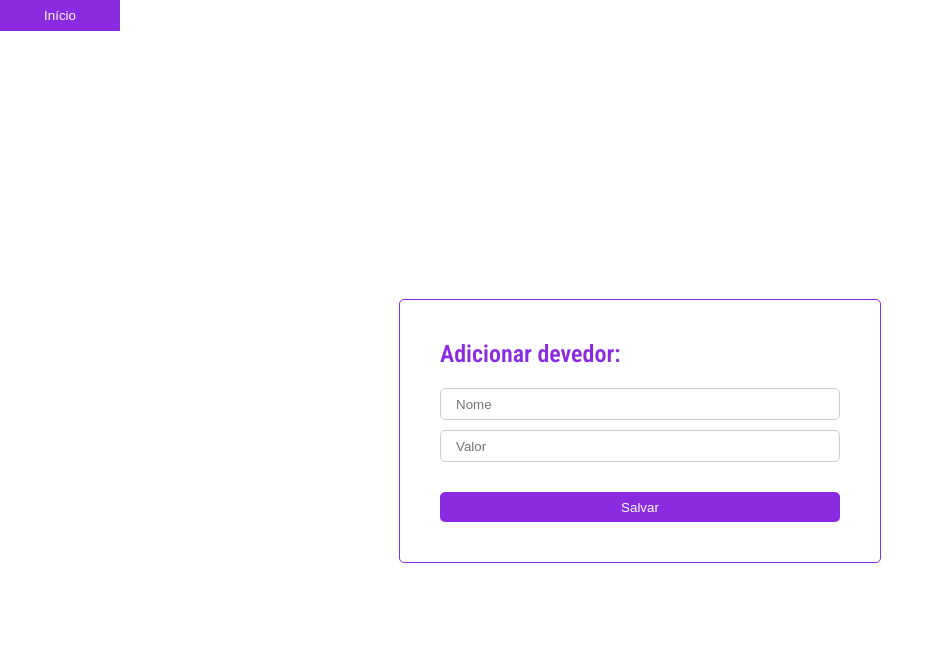
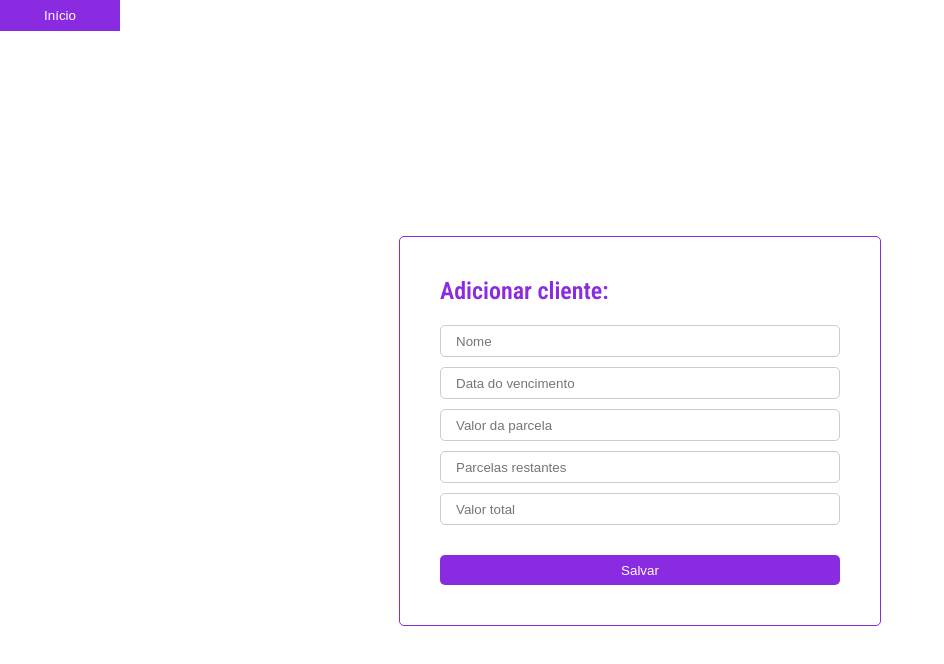
Before and after one commit to paralaxe-dev/front, an Angular app: page /new-debtor in a window 1280 px wide. Shown: the top 664 px of the page, without its empty margins (0-944 px from the left). Built offline with nearby package versions, Linux system fonts and the light colour scheme.

Commit message:
saveData

```diff
--- a/src/app/connection-api.service.ts
+++ b/src/app/connection-api.service.ts
@@ -16,8 +16,16 @@ export class ConnectionApiService {
     return this.http.post(`${this.apiUrl}/add-product`, product)
   }
 
+  newDebtor(debtor: any): Observable<any> {
+    return this.http.post(`${this.apiUrl}/add-debtor`, debtor)
+  }
+
   getProducts(): Observable<any> {
     return this.http.get(`${this.apiUrl}/get-products-list`);
+  }
+
+  getDebtors(): Observable<any> {
+    return this.http.get(`${this.apiUrl}/get-debtors-list`);
   }
 
   getSales(): Observable<any> {
--- a/src/app/pages/debtors/debtors.component.html
+++ b/src/app/pages/debtors/debtors.component.html
@@ -1,19 +1,23 @@
 <div class="header">
-  <h1>Devedores</h1>
-  <button routerLink="/new-debtor">Adicionar devedor</button>
+  <h1>Clientes</h1>
+  <button routerLink="/new-debtor">Adicionar cliente</button>
 </div>
 
 <table id="customers">
   <tr>
     <th>Nome</th>
-    <th>Data</th>
-    <th>Valor</th>
+    <th>Próximo vencimento</th>
+    <th>Valor parcela</th>
+    <th>Parcelas restantes</th>
+    <th>Valor total</th>
     <th style="text-align: center;">Opções</th>
   </tr>
-  <tr>
-    <td>André</td>
-    <td>14/02/2024</td>
-    <td>R$ 149,00</td>
+  <tr *ngFor="let client of clients">
+    <td>{{ client.Name }}</td>
+    <td>{{ client.Date }}</td>
+    <td>R$ {{ client.ValueParc }}</td>
+    <td>{{ client.NumberParc }}x</td>
+    <td>R$ {{ client.Value }}</td>
     <td style="display: flex; gap: 15px; justify-content: center;">
       <button>Editar</button>
       <button>Deletar</button>
--- a/src/app/pages/debtors/debtors.component.ts
+++ b/src/app/pages/debtors/debtors.component.ts
@@ -1,10 +1,22 @@
-import { Component } from '@angular/core';
+import { Component, OnInit } from '@angular/core';
+import { ConnectionApiService } from 'src/app/connection-api.service';
 
 @Component({
   selector: 'app-debtors',
   templateUrl: './debtors.component.html',
   styleUrls: ['./debtors.component.scss']
 })
-export class DebtorsComponent {
-  public products: any = [] //tipar
+export class DebtorsComponent implements OnInit {
+
+  constructor(private apiService: ConnectionApiService){}
+
+  public clients: any = []
+
+  ngOnInit(): void {
+      this.apiService.getDebtors().subscribe({
+        next: data => this.clients = data,
+        error: error => console.log(error),
+        complete: () => {}
+      })
+  }
 }
--- a/src/app/pages/init/init.component.html
+++ b/src/app/pages/init/init.component.html
@@ -1,6 +1,6 @@
 <div class="buttons">
   <button routerLink="/inventory">Estoque</button>
   <button routerLink="/sales">Vendas</button>
-  <button routerLink="/debtors">Devedores</button>
+  <button routerLink="/debtors">Clientes</button>
   <button routerLink="/new-product">Adicionar produto</button>
 </div>
--- a/src/app/pages/new-debtor/new-debtor.component.html
+++ b/src/app/pages/new-debtor/new-debtor.component.html
@@ -1,8 +1,11 @@
 <div>
   <form #form="ngForm" (ngSubmit)="save(form)">
-    <h2>Adicionar devedor:</h2>
+    <h2>Adicionar cliente:</h2>
     <input type="text" placeholder="Nome" name="name" ngModel>
-    <input type="text" placeholder="Valor" name="value" ngModel>
+    <input type="text" placeholder="Data do vencimento" name="dataParc" ngModel>
+    <input type="number" placeholder="Valor da parcela" name="valorParc" ngModel>
+    <input type="number" placeholder="Parcelas restantes" name="numeroParc" ngModel>
+    <input type="number" placeholder="Valor total" name="value" ngModel>
     <button>Salvar</button>
   </form>
 </div>
--- a/src/app/pages/new-debtor/new-debtor.component.ts
+++ b/src/app/pages/new-debtor/new-debtor.component.ts
@@ -1,5 +1,7 @@
 import { DatePipe } from '@angular/common';
 import { Component } from '@angular/core';
+import { Router } from '@angular/router';
+import { ConnectionApiService } from 'src/app/connection-api.service';
 
 @Component({
   selector: 'app-new-debtor',
@@ -8,23 +10,25 @@ import { Component } from '@angular/core';
 })
 export class NewDebtorComponent {
 
-  constructor(private datePipe: DatePipe) {}
+  constructor(private datePipe: DatePipe, private apiService: ConnectionApiService, private router: Router) {}
 
-  dataFormatada: any = ''
+  // dataFormatada: any = ''
 
   save(data: any) {
-    let dataAtual = new Date
-    this.dataFormatada = this.datePipe.transform(dataAtual, 'dd/MM/yyyy');
+    // let dataAtual = new Date
+    // this.dataFormatada = this.datePipe.transform(dataAtual, 'dd/MM/yyyy');
     let debtor: any = {
       name: data.value.name,
-      value: data.value.value,
-      date: this.dataFormatada
+      date: data.value.dataParc,
+      valueParc: data.value.valorParc,
+      numberParc: data.value.numeroParc,
+      value: data.value.value
     }
     console.log(debtor)
-    // this.apiService.newProduct(product).subscribe({
-    //   next: res => console.log(res),
-    //   complete: () => this.router.navigate(['/inventory'])
-    // })
+    this.apiService.newDebtor(debtor).subscribe({
+      next: res => console.log(res),
+      complete: () => this.router.navigate(['/debtors'])
+    })
   }
 
 }
```
